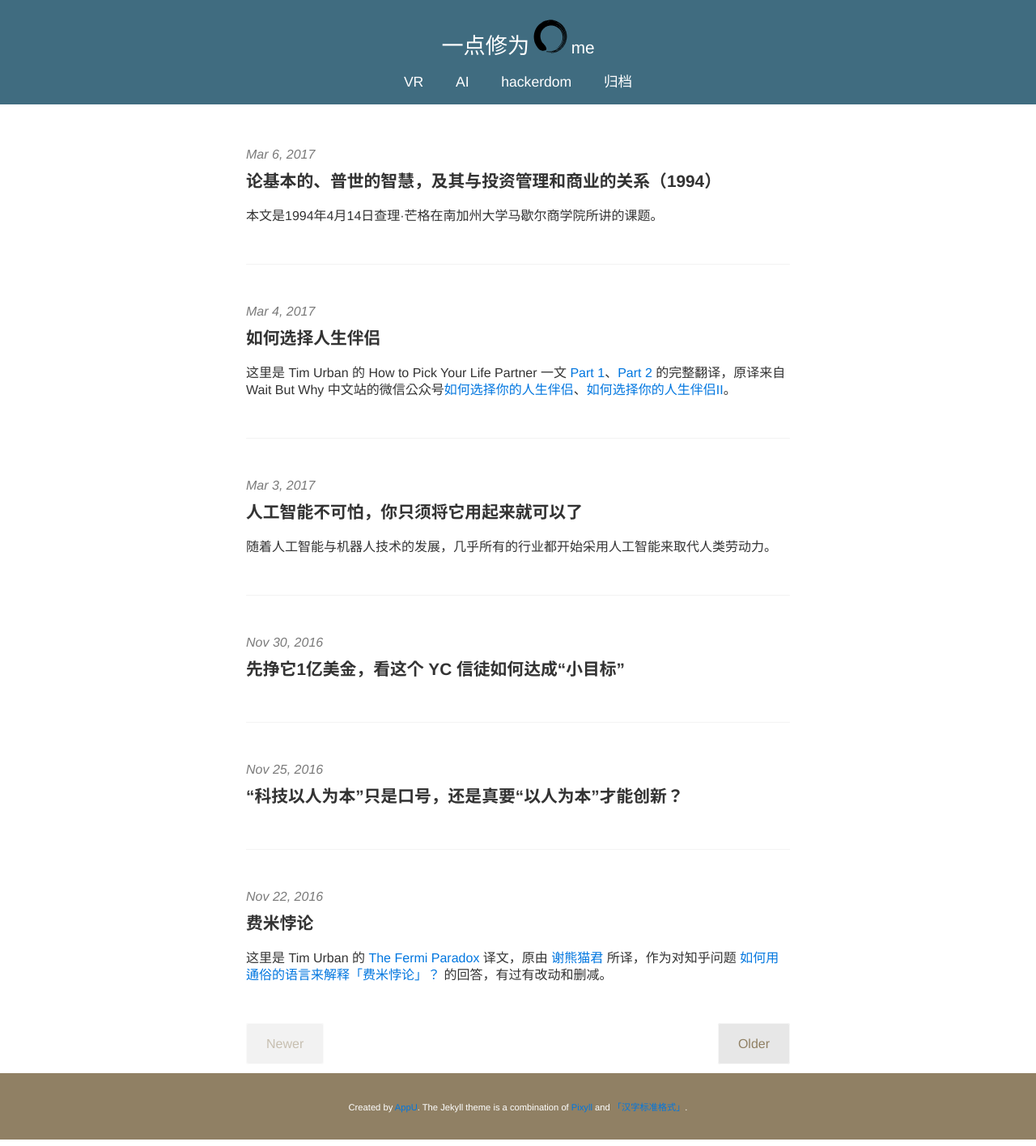
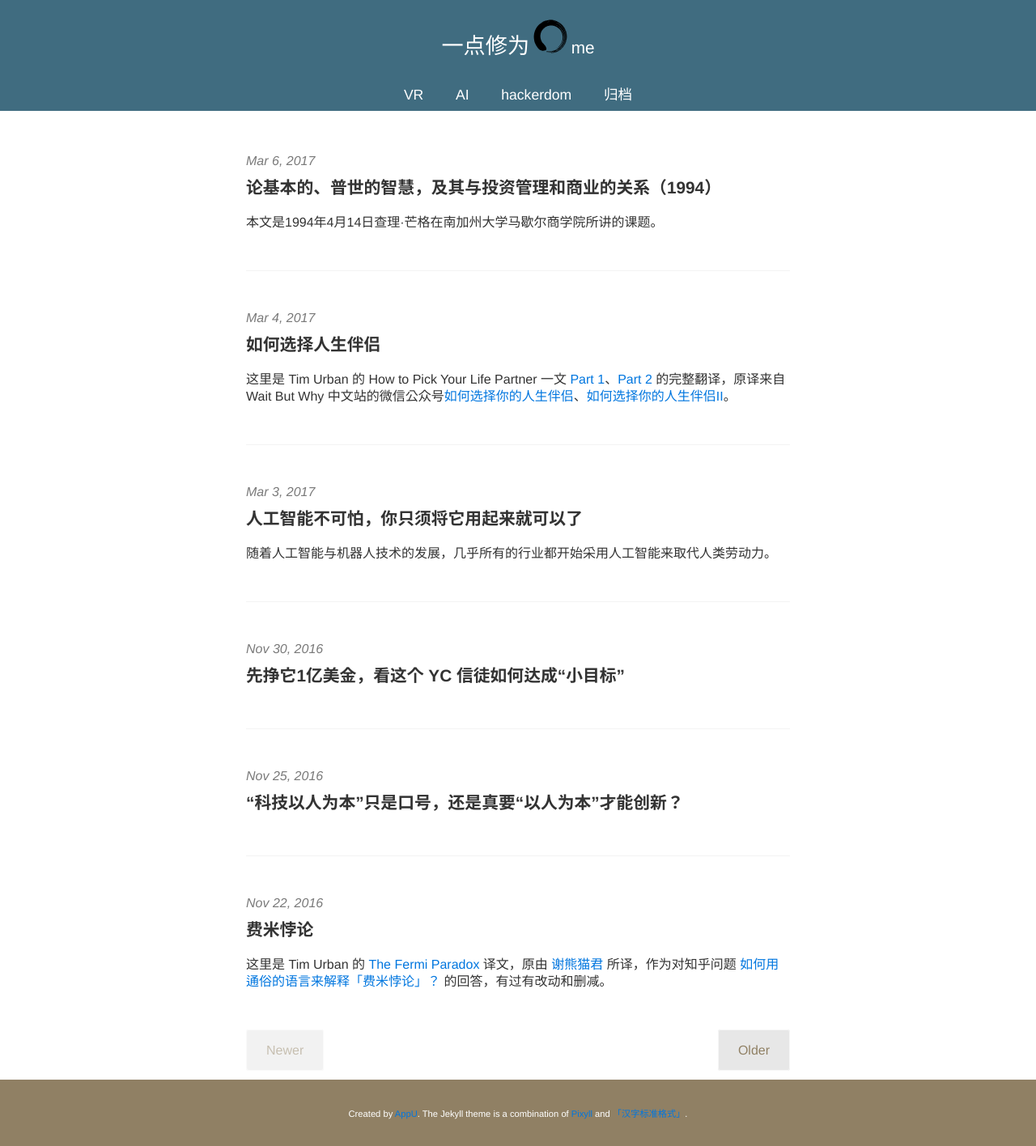
Before and after one commit to ABitCraft/ABitCraft.GitHub.io, a Jekyll site: the page built from index.html, in a window 1280 px wide. Shown: the whole page at 81% size. Built offline with Jekyll 4.4.1, drawn with Linux system fonts in a browser that asks for light colours; the list of posts is cut into pages by our own code.

Commit message:
repositioning

```diff
--- a/_sass/_header.scss
+++ b/_sass/_header.scss
@@ -1,6 +1,6 @@
 .site-header {
   padding-top: $space-1;
-  padding-bottom: $space-2;
+  padding-bottom: $space-1;
   background-color: #406C80; /* dark blue slate thing */
 }
 
@@ -14,16 +14,12 @@
   opacity: 0.8;
 }
 
-.site-header a + a {
-  margin-left: 1em;
-}
-
 .site-header .site-title {
   font-size: $h1;
 }
 
 .site-nav {
-  margin-top: $space-2;
+  margin-top: $space-3;
 }
 
 .site-header nav a {
```
